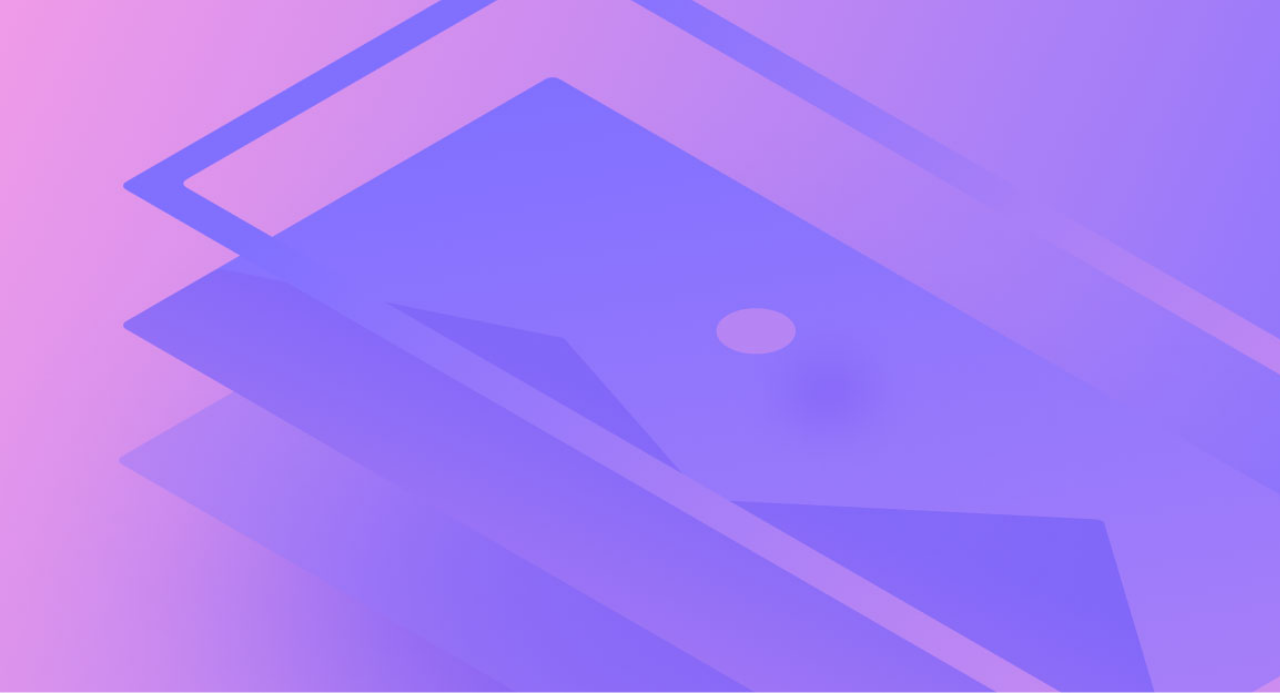
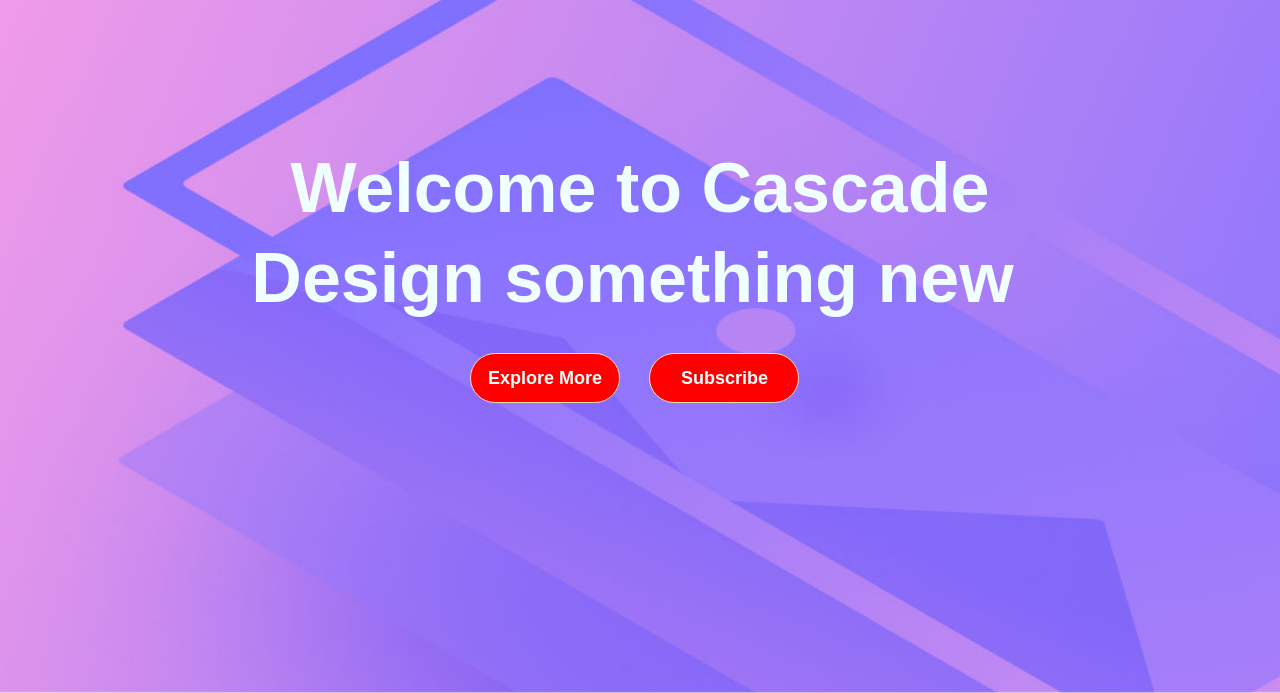
Before and after one commit to Prakrityrathore/Euphoria, a plain HTML site: page index.html in a window 1280 px wide. Shown: the part 107-800 px from the top of the page. Drawn offline with Linux system fonts and the light colour scheme.

Commit message:
webpage full design

```diff
--- a/index.html
+++ b/index.html
@@ -18,6 +18,15 @@
             </ul>
         </nav>
 
+
+        <div class="centre">
+            <h1>Welcome to Cascade</h1>
+            <h2>Design something new</h2>
+            <div class="buttons">
+                <button>Explore More</button>
+                <button class="btn">Subscribe</button>
+            </div>
+        </div>
     </div>
 </body>
 </html>
--- a/style.css
+++ b/style.css
@@ -42,3 +42,48 @@
     background: red;
     border-radius: 2px;
 }
+.wrapper .centre{
+    position: absolute;
+    left: 50%;
+    top: 50%;
+    transform: translate(-50%, -50%);
+    font-family: sans-serif;
+}
+.centre h1{
+    color: azure;
+    font-size: 70px;
+    font-weight: bold;
+    width: 900px;
+    text-align: center;
+}
+.centre h2{
+    color: azure;
+    font-size: 70px;
+    font-weight: bold;
+    margin-top: 10px;
+    width: 885px;
+    text-align: center;
+}
+.centre .buttons{
+    margin: 35px 280px;
+}
+.buttons button{
+    height:50px;
+    width: 150px;
+    font-size: 18px;
+    font-weight: bold;
+    color: azure;
+    background: red;
+    border: 1px solid wheat;
+    cursor: pointer;
+    border-radius: 25px;
+    transition: .5s;
+}
+.buttons .btn{
+    margin-left: 25px;
+}
+.buttons button:hover{
+    background:tomato;
+
+
+}
```
